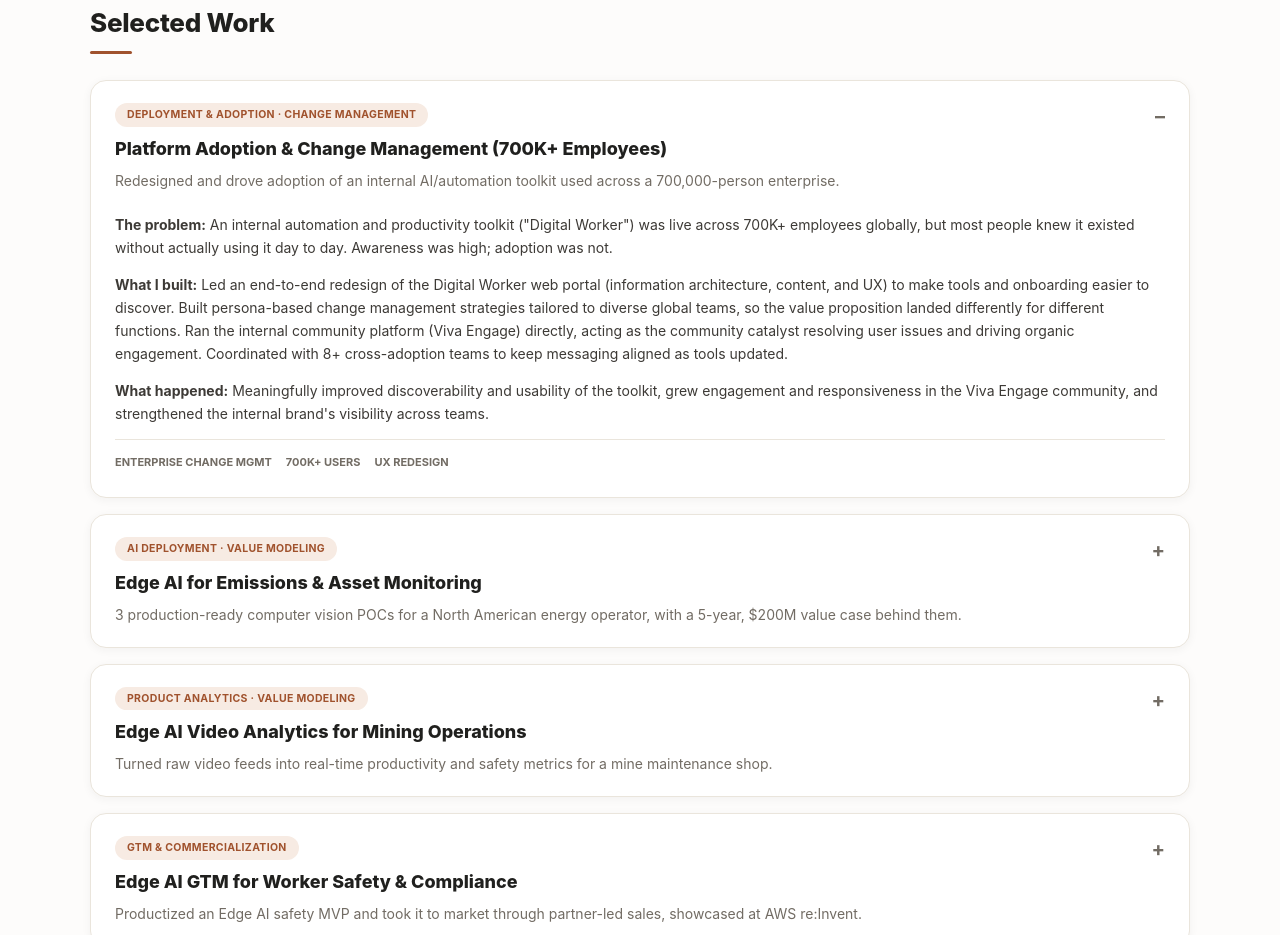
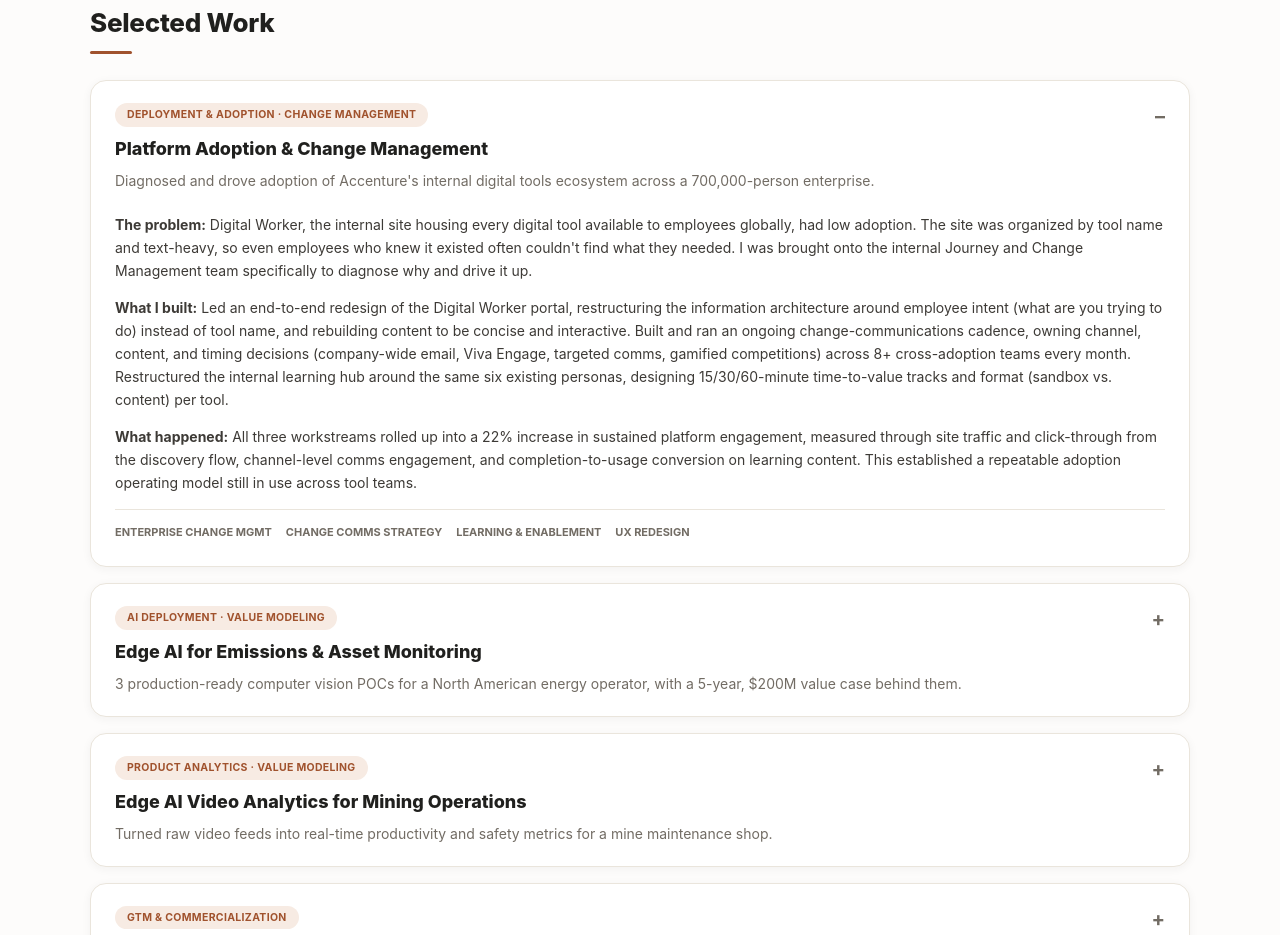
Before and after one commit to kirtibysani-star/kirtibysani-star.github.io, a plain HTML site: page index.html in a window 1280 px wide. Shown: the part 1260-2195 px from the top of the page. Drawn offline with Linux system fonts and the light colour scheme.

Commit message:
change management update

```diff
--- a/index.html
+++ b/index.html
@@ -112,14 +112,14 @@
     <details class="case" open>
       <summary>
         <span class="tag">Deployment &amp; Adoption · Change Management</span>
-        <h3>Platform Adoption &amp; Change Management (700K+ Employees)</h3>
-        <p class="preview">Redesigned and drove adoption of an internal AI/automation toolkit used across a 700,000-person enterprise.</p>
+        <h3>Platform Adoption &amp; Change Management</h3>
+        <p class="preview">Diagnosed and drove adoption of Accenture's internal digital tools ecosystem across a 700,000-person enterprise.</p>
       </summary>
       <div class="case-body">
-        <p><b>The problem:</b> An internal automation and productivity toolkit ("Digital Worker") was live across 700K+ employees globally, but most people knew it existed without actually using it day to day. Awareness was high; adoption was not.</p>
-        <p><b>What I built:</b> Led an end-to-end redesign of the Digital Worker web portal (information architecture, content, and UX) to make tools and onboarding easier to discover. Built persona-based change management strategies tailored to diverse global teams, so the value proposition landed differently for different functions. Ran the internal community platform (Viva Engage) directly, acting as the community catalyst resolving user issues and driving organic engagement. Coordinated with 8+ cross-adoption teams to keep messaging aligned as tools updated.</p>
-        <p><b>What happened:</b> Meaningfully improved discoverability and usability of the toolkit, grew engagement and responsiveness in the Viva Engage community, and strengthened the internal brand's visibility across teams.</p>
-        <div class="meta"><span>Enterprise Change Mgmt</span><span>700K+ Users</span><span>UX Redesign</span></div>
+        <p><b>The problem:</b> Digital Worker, the internal site housing every digital tool available to employees globally, had low adoption. The site was organized by tool name and text-heavy, so even employees who knew it existed often couldn't find what they needed. I was brought onto the internal Journey and Change Management team specifically to diagnose why and drive it up.</p>
+        <p><b>What I built:</b> Led an end-to-end redesign of the Digital Worker portal, restructuring the information architecture around employee intent (what are you trying to do) instead of tool name, and rebuilding content to be concise and interactive. Built and ran an ongoing change-communications cadence, owning channel, content, and timing decisions (company-wide email, Viva Engage, targeted comms, gamified competitions) across 8+ cross-adoption teams every month. Restructured the internal learning hub around the same six existing personas, designing 15/30/60-minute time-to-value tracks and format (sandbox vs. content) per tool.</p>
+        <p><b>What happened:</b> All three workstreams rolled up into a 22% increase in sustained platform engagement, measured through site traffic and click-through from the discovery flow, channel-level comms engagement, and completion-to-usage conversion on learning content. This established a repeatable adoption operating model still in use across tool teams.</p>
+        <div class="meta"><span>Enterprise Change Mgmt</span><span>Change Comms Strategy</span><span>Learning &amp; Enablement</span><span>UX Redesign</span></div>
       </div>
     </details>
 
```
